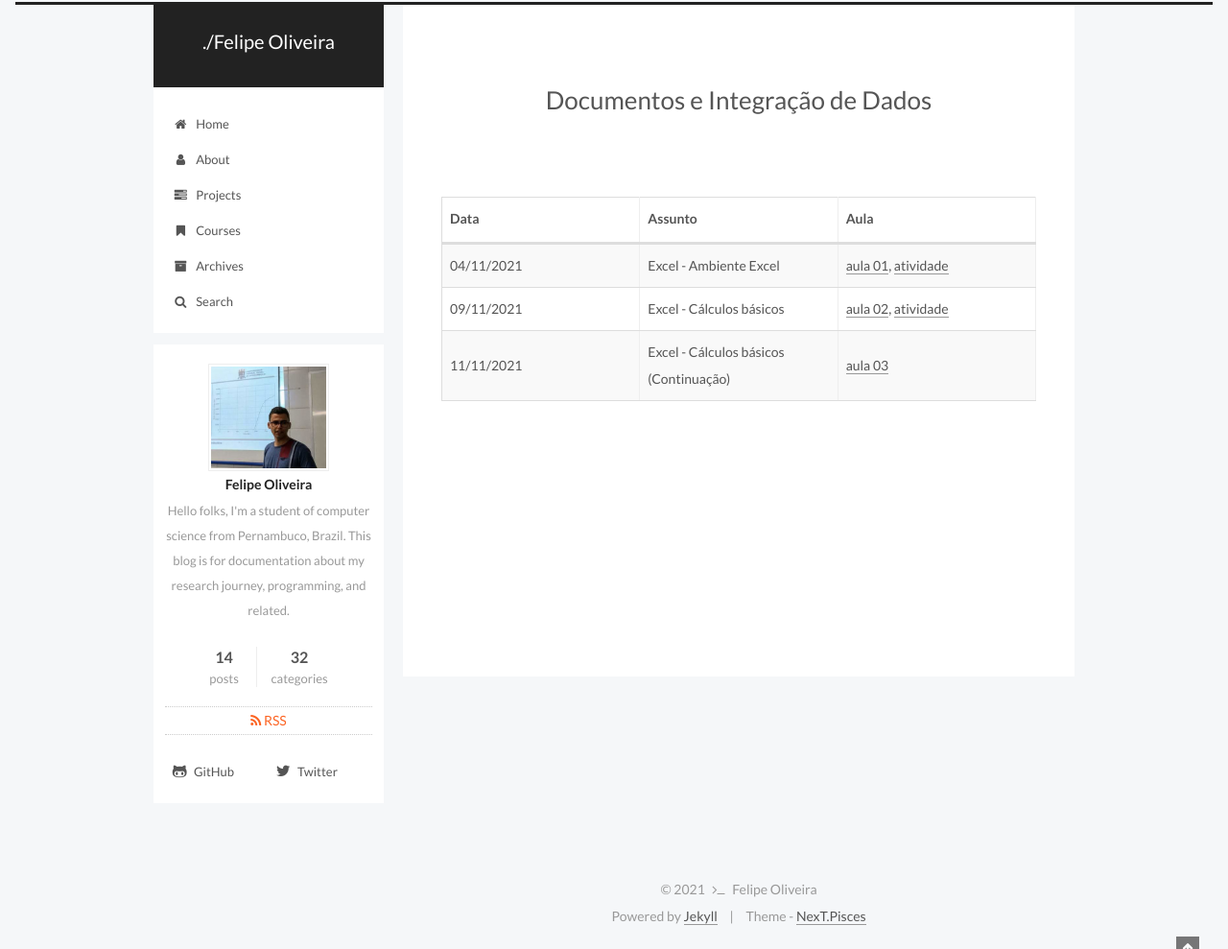
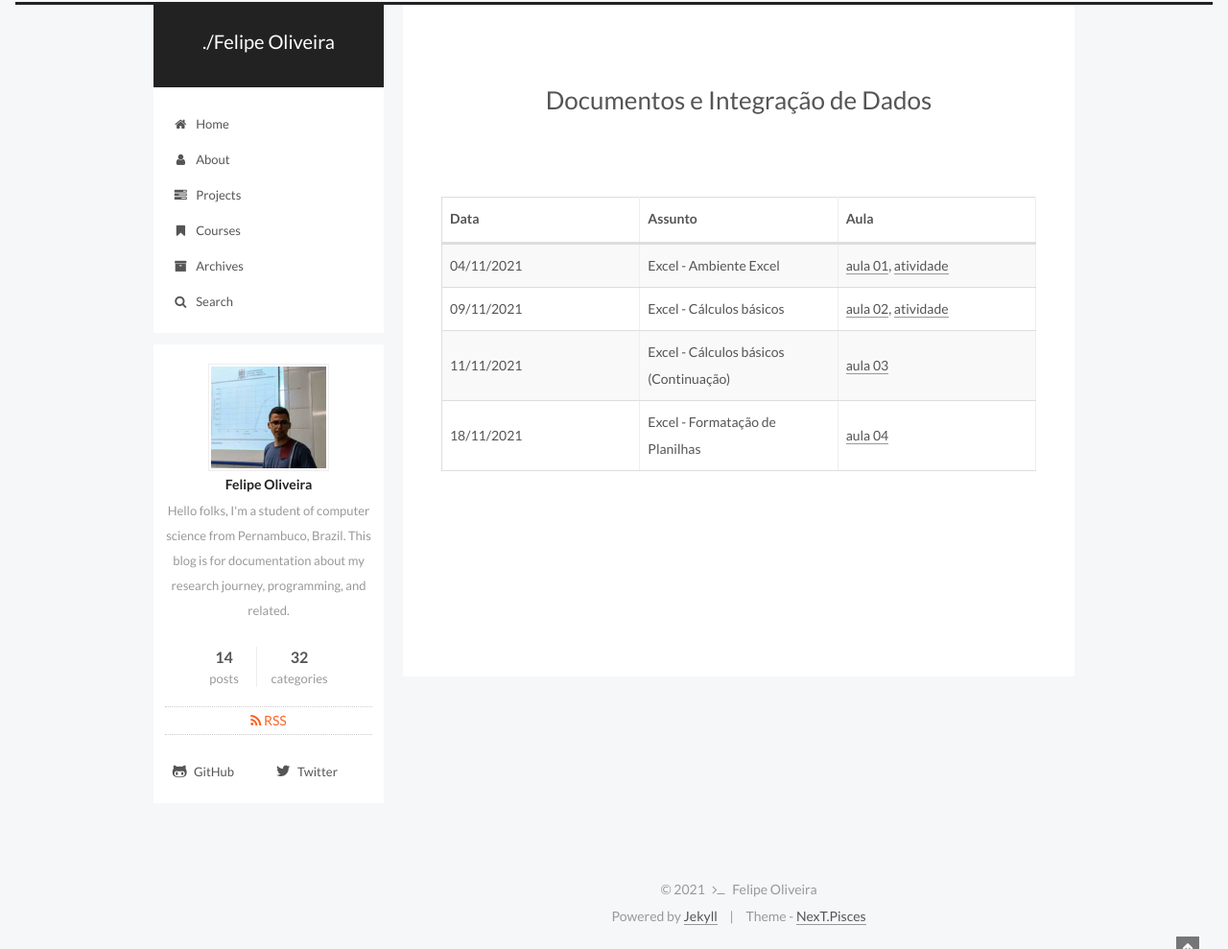
Before and after one commit to fdoliv/fdoliv.github.io, a Jekyll site: the page built from courses/did/index.md, in a window 1280 px wide. Shown: the whole page at 96% size. Built offline with Jekyll 4.4.1, drawn with Linux system fonts in a browser that asks for light colours.

Commit message:
Aula 04 did

```diff
--- a/courses/did/index.md
+++ b/courses/did/index.md
@@ -15,3 +15,4 @@ excerpt: Disciplina Documentos e integração de Dados da Escola Técnica Estadu
 | 04/11/2021 | Excel - Ambiente Excel | [aula 01]({{ site.url }}/assets/arquivos/did/aula01.pdf){:target="_blank"}, [atividade]({{ site.url }}/assets/arquivos/did/atividade01.pdf){:target="_blank"} |
 | 09/11/2021 | Excel - Cálculos básicos | [aula 02]({{ site.url }}/assets/arquivos/did/aula02.pdf){:target="_blank"}, [atividade]({{ site.url }}/assets/arquivos/did/atividade2.xlsx){:target="_blank"}|
 | 11/11/2021 | Excel - Cálculos básicos (Continuação) | [aula 03]({{ site.url }}/assets/arquivos/did/aula03.pdf){:target="_blank"}|
+| 18/11/2021 | Excel - Formatação de Planilhas | [aula 04]({{ site.url }}/assets/arquivos/did/aula04.pdf){:target="_blank"}|
```
Also changed, not shown: 1 other file.
